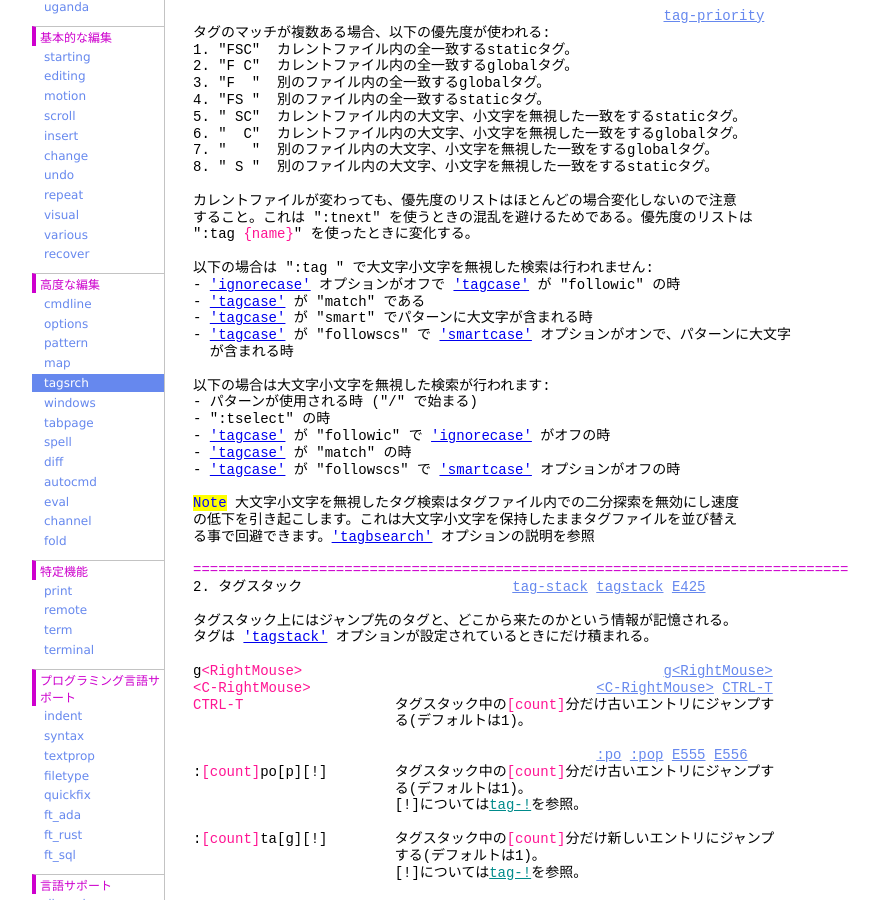
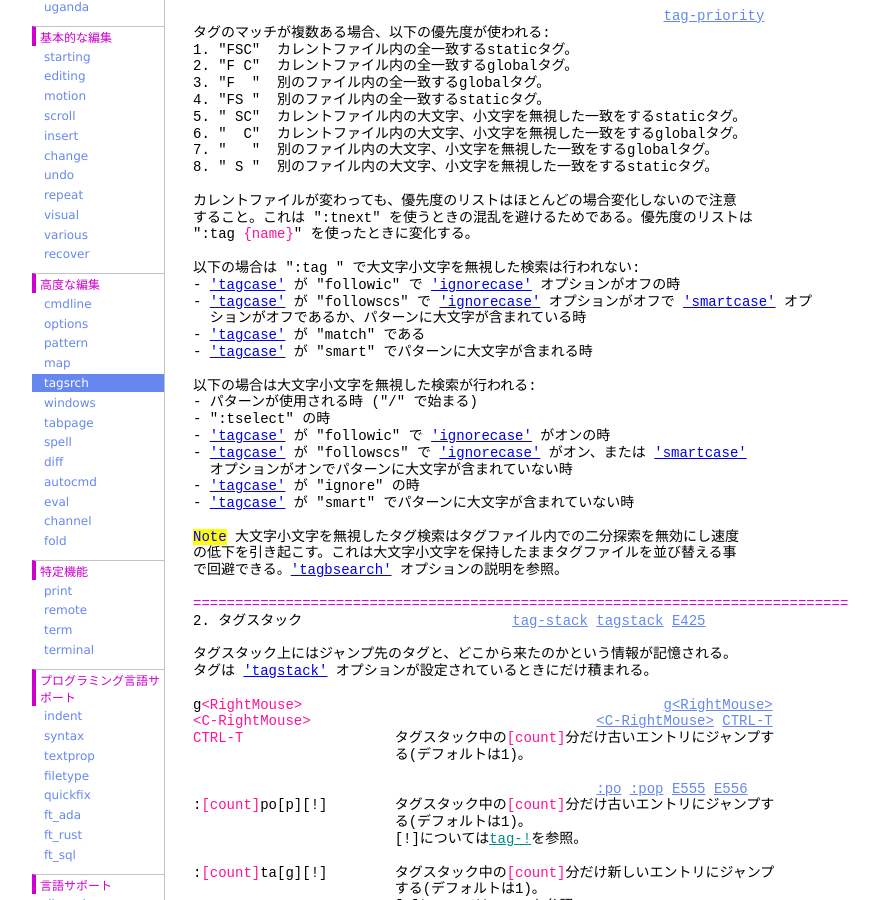
Before and after one commit to vim-jp/vimdoc-ja, a Jekyll site: the page built from tagsrch.html, in a window 1280 px wide and 900 px high, scrolled down 1367 px. Shown: the whole window, without its empty margins (208-1087 px from the left). Built offline with Jekyll 4.4.1, drawn with Linux system fonts in a browser that asks for light colours; nearby versions of some CDN libraries; comment, search, counter and statistics services are not loaded; some of the changed text lies outside the part shown.

Commit message:
Generated by Travis JOB 2317.1
https://travis-ci.org/vim-jp/vimdoc-ja-working/builds/544583772

```diff
--- a/tagsrch.html
+++ b/tagsrch.html
@@ -3,7 +3,7 @@ layout: vimdoc
 helpname: 'tagsrch'
 ---
 <div id='vimCodeElement'>
-<a class="Constant" href="tagsrch.html" name="tagsrch.txt">tagsrch.txt</a>&nbsp;&nbsp; For&nbsp;<span class="Identifier">Vim バージョン 8.1.</span>&nbsp;&nbsp;Last change: 2019 Jun 02<br>
+<a class="Constant" href="tagsrch.html" name="tagsrch.txt">tagsrch.txt</a>&nbsp;&nbsp; For&nbsp;<span class="Identifier">Vim バージョン 8.1.</span>&nbsp;&nbsp;Last change: 2019 Jun 10<br>
 <br>
 <br>
 &nbsp;&nbsp;&nbsp;&nbsp;&nbsp;&nbsp;&nbsp;&nbsp;&nbsp;&nbsp;&nbsp;&nbsp;&nbsp;&nbsp;&nbsp;&nbsp;&nbsp;&nbsp;<span class="Identifier">VIMリファレンスマニュアル&nbsp;&nbsp;&nbsp;&nbsp;by Bram Moolenaar</span><br>
@@ -87,23 +87,25 @@ g<span class="Special">&lt;LeftMouse&gt;</span>&nbsp;&nbsp;&nbsp;&nbsp;&nbsp;&nb
 すること。これは &quot;:tnext&quot; を使うときの混乱を避けるためである。優先度のリストは<br>
 &quot;:tag&nbsp;<span class="Special">{name}</span>&quot; を使ったときに変化する。<br>
 <br>
-以下の場合は &quot;:tag &quot; で大文字小文字を無視した検索は行われません:<br>
--&nbsp;<a class="Type" href="options.html#'ignorecase'">'ignorecase'</a>&nbsp;オプションがオフで&nbsp;<a class="Type" href="options.html#'tagcase'">'tagcase'</a>&nbsp;が &quot;followic&quot; の時<br>
+以下の場合は &quot;:tag &quot; で大文字小文字を無視した検索は行われない:<br>
+-&nbsp;<a class="Type" href="options.html#'tagcase'">'tagcase'</a>&nbsp;が &quot;followic&quot; で&nbsp;<a class="Type" href="options.html#'ignorecase'">'ignorecase'</a>&nbsp;オプションがオフの時<br>
+-&nbsp;<a class="Type" href="options.html#'tagcase'">'tagcase'</a>&nbsp;が &quot;followscs&quot; で&nbsp;<a class="Type" href="options.html#'ignorecase'">'ignorecase'</a>&nbsp;オプションがオフで&nbsp;<a class="Type" href="options.html#'smartcase'">'smartcase'</a>&nbsp;オプ<br>
+&nbsp;&nbsp;ションがオフであるか、パターンに大文字が含まれている時<br>
 -&nbsp;<a class="Type" href="options.html#'tagcase'">'tagcase'</a>&nbsp;が &quot;match&quot; である<br>
 -&nbsp;<a class="Type" href="options.html#'tagcase'">'tagcase'</a>&nbsp;が &quot;smart&quot; でパターンに大文字が含まれる時<br>
--&nbsp;<a class="Type" href="options.html#'tagcase'">'tagcase'</a>&nbsp;が &quot;followscs&quot; で&nbsp;<a class="Type" href="options.html#'smartcase'">'smartcase'</a>&nbsp;オプションがオンで、パターンに大文字<br>
-&nbsp;&nbsp;が含まれる時<br>
 <br>
-以下の場合は大文字小文字を無視した検索が行われます:<br>
+以下の場合は大文字小文字を無視した検索が行われる:<br>
 - パターンが使用される時 (&quot;/&quot; で始まる)<br>
 - &quot;:tselect&quot; の時<br>
--&nbsp;<a class="Type" href="options.html#'tagcase'">'tagcase'</a>&nbsp;が &quot;followic&quot; で&nbsp;<a class="Type" href="options.html#'ignorecase'">'ignorecase'</a>&nbsp;がオフの時<br>
--&nbsp;<a class="Type" href="options.html#'tagcase'">'tagcase'</a>&nbsp;が &quot;match&quot; の時<br>
--&nbsp;<a class="Type" href="options.html#'tagcase'">'tagcase'</a>&nbsp;が &quot;followscs&quot; で&nbsp;<a class="Type" href="options.html#'smartcase'">'smartcase'</a>&nbsp;オプションがオフの時<br>
+-&nbsp;<a class="Type" href="options.html#'tagcase'">'tagcase'</a>&nbsp;が &quot;followic&quot; で&nbsp;<a class="Type" href="options.html#'ignorecase'">'ignorecase'</a>&nbsp;がオンの時<br>
+-&nbsp;<a class="Type" href="options.html#'tagcase'">'tagcase'</a>&nbsp;が &quot;followscs&quot; で&nbsp;<a class="Type" href="options.html#'ignorecase'">'ignorecase'</a>&nbsp;がオン、または&nbsp;<a class="Type" href="options.html#'smartcase'">'smartcase'</a><br>
+&nbsp;&nbsp;オプションがオンでパターンに大文字が含まれていない時<br>
+-&nbsp;<a class="Type" href="options.html#'tagcase'">'tagcase'</a>&nbsp;が &quot;ignore&quot; の時<br>
+-&nbsp;<a class="Type" href="options.html#'tagcase'">'tagcase'</a>&nbsp;が &quot;smart&quot; でパターンに大文字が含まれていない時<br>
 <br>
 <span class="Todo">Note</span>&nbsp;大文字小文字を無視したタグ検索はタグファイル内での二分探索を無効にし速度<br>
-の低下を引き起こします。これは大文字小文字を保持したままタグファイルを並び替え<br>
-る事で回避できます。<a class="Type" href="options.html#'tagbsearch'">'tagbsearch'</a>&nbsp;オプションの説明を参照<br>
+の低下を引き起こす。これは大文字小文字を保持したままタグファイルを並び替える事<br>
+で回避できる。<a class="Type" href="options.html#'tagbsearch'">'tagbsearch'</a>&nbsp;オプションの説明を参照。<br>
 <br>
 <span class="PreProc">==============================================================================</span><br>
 2. タグスタック&nbsp;&nbsp;&nbsp;&nbsp;&nbsp;&nbsp;&nbsp;&nbsp;&nbsp;&nbsp;&nbsp;&nbsp;&nbsp;&nbsp;&nbsp;&nbsp;&nbsp;&nbsp;&nbsp;&nbsp;&nbsp;&nbsp;&nbsp;&nbsp;&nbsp;<a class="Constant" href="tagsrch.html#tag-stack" name="tag-stack">tag-stack</a>&nbsp;<a class="Constant" href="tagsrch.html#tagstack" name="tagstack">tagstack</a>&nbsp;<a class="Constant" href="tagsrch.html#E425" name="E425">E425</a><br>
@@ -446,19 +448,19 @@ Emacs タグファイルの行は非常に長くなることがある。Vim は
 以下のようなときは、リストの次のファイルを使わない:<br>
 - 現在のバッファに対するstaticタグが見つかった場合。<br>
 - globalタグが見つかった場合。<br>
-これは大文字小文字が無視されるかどうかにも依存します。大文字小文字は以下の場合<br>
-に無視されます:<br>
+これは大文字小文字が無視されるかどうかにも依存する。大文字小文字は以下の場合に<br>
+無視される:<br>
 -&nbsp;<a class="Type" href="options.html#'tagcase'">'tagcase'</a>&nbsp;が &quot;followic&quot; で&nbsp;<a class="Type" href="options.html#'ignorecase'">'ignorecase'</a>&nbsp;が設定されている<br>
 -&nbsp;<a class="Type" href="options.html#'tagcase'">'tagcase'</a>&nbsp;が &quot;ignore&quot; である<br>
 -&nbsp;<a class="Type" href="options.html#'tagcase'">'tagcase'</a>&nbsp;が &quot;smart&quot; でパターンに小文字だけが含まれている<br>
 -&nbsp;<a class="Type" href="options.html#'tagcase'">'tagcase'</a>&nbsp;が &quot;followscs&quot; で&nbsp;<a class="Type" href="options.html#'smartcase'">'smartcase'</a>&nbsp;が設定されておりパターンに小文字のみ<br>
 &nbsp;&nbsp;が含まれている<br>
 大文字小文字が無視されず、タグファイルが大文字小文字を除外したマッチのみとなる<br>
-場合、続くタグファイルは大文字小文字をマッチして検索されます。大文字小文字を<br>
-マッチしてタグファイルが見つからない場合、大文字小文字を除外してマッチした最初<br>
-の結果が使用されます。もし大文字小文字が無視されグローバルのタグでマッチした、<br>
-もしくは大文字小文字を除外してマッチした場合、タグファイルの検索は行われず見<br>
-付かったそのファイルが使用されます。<br>
+場合、続くタグファイルは大文字小文字をマッチして検索される。大文字小文字をマッ<br>
+チしてタグファイルが見つからない場合、大文字小文字を除外してマッチした最初の結<br>
+果が使用される。もし大文字小文字が無視されグローバルのタグでマッチした、もしく<br>
+は大文字小文字を除外してマッチした場合、タグファイルの検索は行われず見付かった<br>
+そのファイルが使用される。<br>
 <br>
 タグファイル名が &quot;./&quot; で始まるとき、'.' は現在のファイルのパスで置き換えられ<br>
 る。これにより、現在のファイルがあるディレクトリのtagsファイルを使用することが<br>
@@ -820,7 +822,7 @@ Cプログラム用の &quot;\^#\s*include&quot; である。<span class="Todo">
 &nbsp;&nbsp;&nbsp;&nbsp;&nbsp;&nbsp;&nbsp;&nbsp;&nbsp;&nbsp;&nbsp;&nbsp;&nbsp;&nbsp;&nbsp;&nbsp;&nbsp;&nbsp;&nbsp;&nbsp;&nbsp;&nbsp;&nbsp;&nbsp;する(デフォルト: ファイル全体)。<br>
 &nbsp;&nbsp;&nbsp;&nbsp;&nbsp;&nbsp;&nbsp;&nbsp;&nbsp;&nbsp;&nbsp;&nbsp;&nbsp;&nbsp;&nbsp;&nbsp;&nbsp;&nbsp;&nbsp;&nbsp;&nbsp;&nbsp;&nbsp;&nbsp;[/]と[!]については<a class="Identifier" href="tagsrch.html#:search-args">:search-args</a>を参照。<br>
 <br>
-&nbsp;&nbsp;&nbsp;&nbsp;&nbsp;&nbsp;&nbsp;&nbsp;&nbsp;&nbsp;&nbsp;&nbsp;&nbsp;&nbsp;&nbsp;&nbsp;&nbsp;&nbsp;&nbsp;&nbsp;&nbsp;&nbsp;&nbsp;&nbsp;&nbsp;&nbsp;&nbsp;&nbsp;&nbsp;&nbsp;&nbsp;&nbsp;&nbsp;&nbsp;&nbsp;&nbsp;&nbsp;&nbsp;&nbsp;&nbsp;<a class="Constant" href="tagsrch.html#:che" name=":che">:che</a>&nbsp;&nbsp;<a class="Constant" href="tagsrch.html#:chec" name=":chec">:chec</a>&nbsp;<a class="Constant" href="tagsrch.html#:check" name=":check">:check</a>&nbsp;<a class="Constant" href="tagsrch.html#:checkpath" name=":checkpath">:checkpath</a><br>
+&nbsp;&nbsp;&nbsp;&nbsp;&nbsp;&nbsp;&nbsp;&nbsp;&nbsp;&nbsp;&nbsp;&nbsp;&nbsp;&nbsp;&nbsp;&nbsp;&nbsp;&nbsp;&nbsp;&nbsp;&nbsp;&nbsp;&nbsp;&nbsp;&nbsp;&nbsp;&nbsp;&nbsp;&nbsp;&nbsp;&nbsp;&nbsp;&nbsp;&nbsp;&nbsp;&nbsp;&nbsp;&nbsp;&nbsp;&nbsp;<a class="Constant" href="tagsrch.html#:che" name=":che">:che</a>&nbsp;<a class="Constant" href="tagsrch.html#:chec" name=":chec">:chec</a>&nbsp;<a class="Constant" href="tagsrch.html#:check" name=":check">:check</a>&nbsp;<a class="Constant" href="tagsrch.html#:checkpath" name=":checkpath">:checkpath</a><br>
 :che[ckpath]&nbsp;&nbsp;&nbsp;&nbsp;&nbsp;&nbsp;&nbsp;&nbsp;&nbsp;&nbsp;&nbsp;&nbsp;ファイルが見つからないすべてのインクルードファイル名を<br>
 &nbsp;&nbsp;&nbsp;&nbsp;&nbsp;&nbsp;&nbsp;&nbsp;&nbsp;&nbsp;&nbsp;&nbsp;&nbsp;&nbsp;&nbsp;&nbsp;&nbsp;&nbsp;&nbsp;&nbsp;&nbsp;&nbsp;&nbsp;&nbsp;リスト表示する。<br>
 <br>
```
